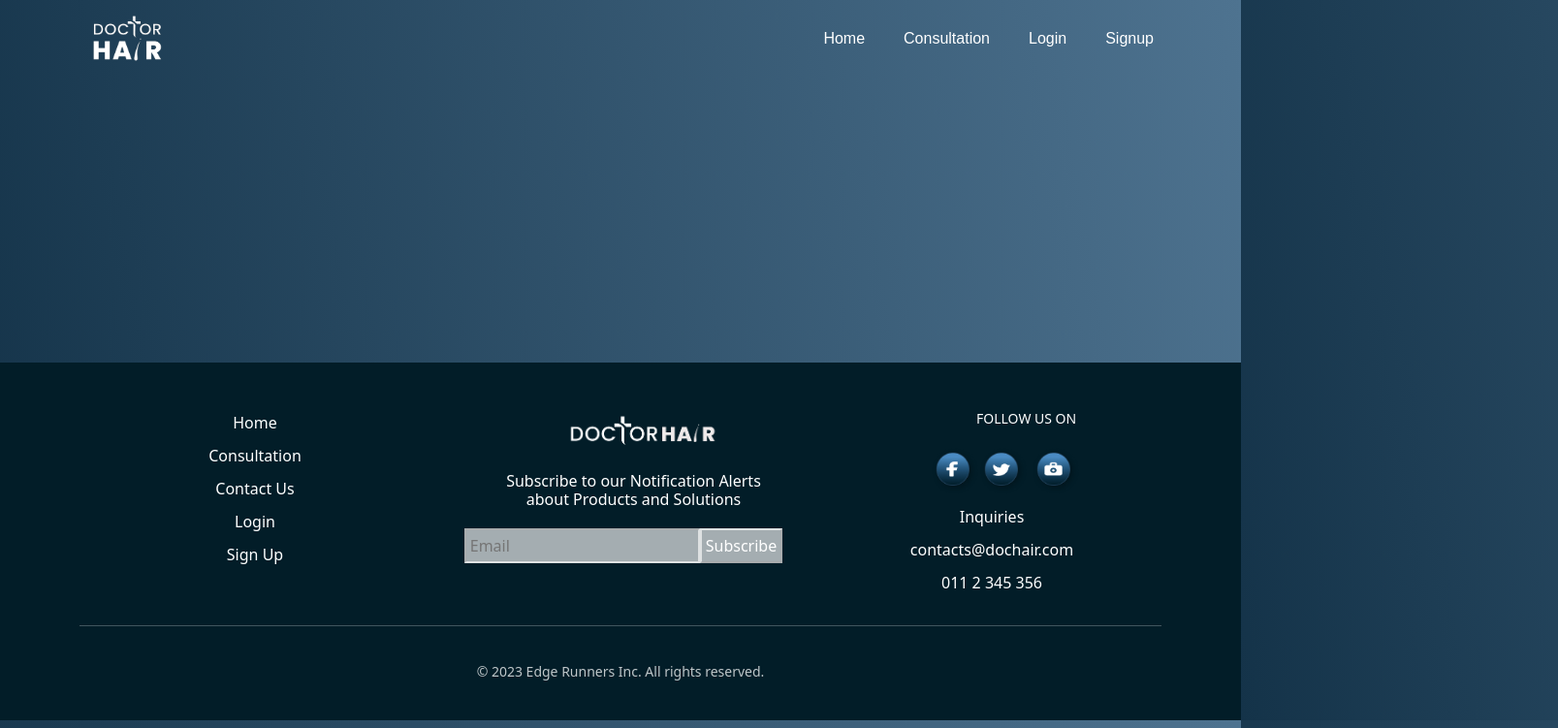
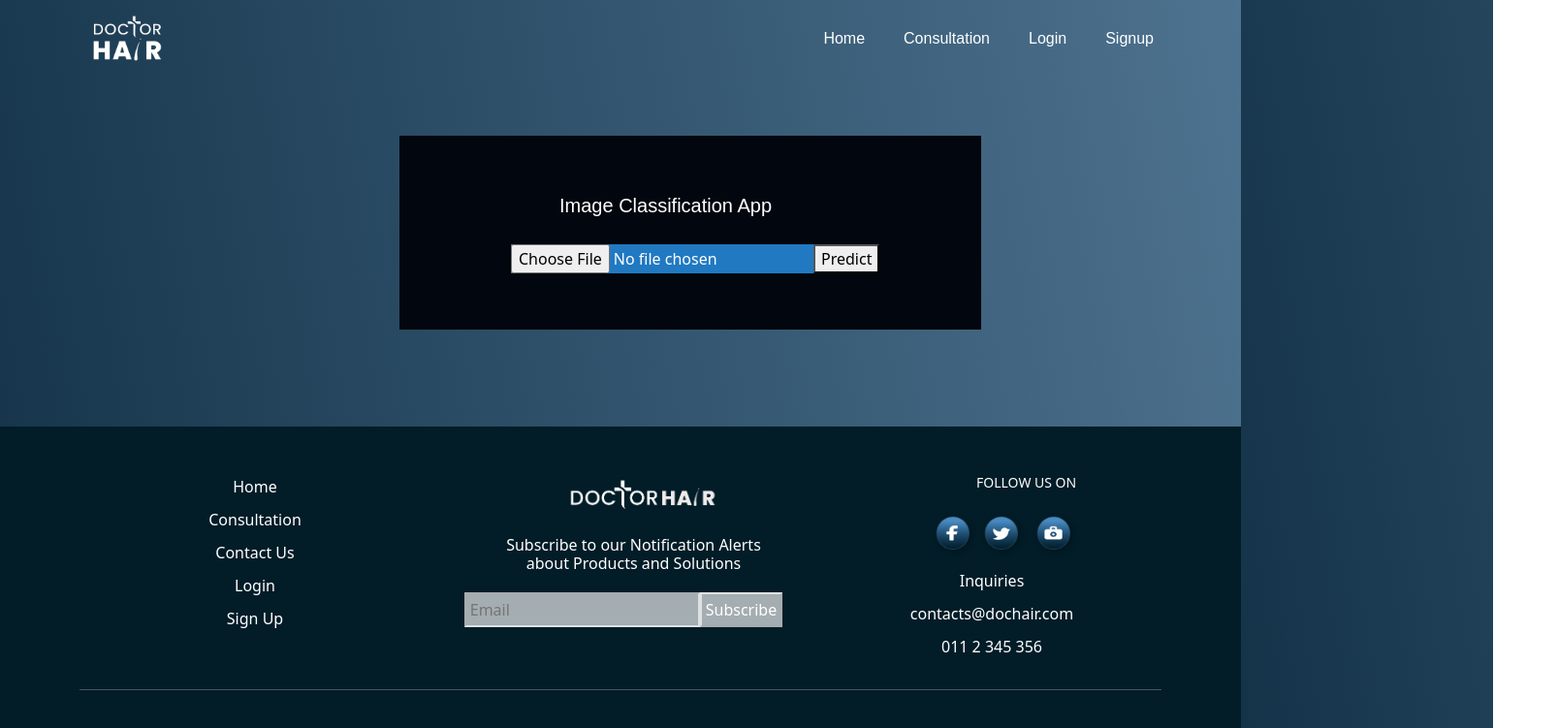
Before and after one commit to zaidlameer/SDGPCC, a React (Create React App) app in the folder frontend/: page /consultation in a window 1280 px wide. Shown: the top 751 px of the page at 97% size, 1607 px wide, since content can reach past the window. Built offline with nearby package versions, Linux system fonts and the light colour scheme.

Commit message:
Update consultation js and css

```diff
--- a/frontend/src/pages/Consultation.css
+++ b/frontend/src/pages/Consultation.css
@@ -5,19 +5,32 @@ body {
 .flask {
     color: white;
     position: relative;
-    display: block;
-    margin: 0 auto;
-    left: 31%;
-    top: 100px;
+    left: 330px;
+    top: -40px;
+    margin-bottom: 160px; /* adjust to set the footer level of the page */
 }
 
 .flask h1 {
-    font-size: 30px;
+    font-size: 20px;
     padding-bottom: 20px;
     position: relative;
-    left: 10px;
+    left: 50px;
 }
 
 .file-upload {
     background-color: #2179c2;
 }
+
+.background-fill {
+    background-color: #02060e;
+    width: 600px;
+    height: 200px;
+    position: relative;
+    top: 100px;
+}
+
+.inner {
+    position: relative;
+    top: -140px;
+    left: 115px;
+}
--- a/frontend/src/pages/Consultation.js
+++ b/frontend/src/pages/Consultation.js
@@ -36,7 +36,8 @@ function Consultation() {
 
     return (
         <Container className={"flask"}>
-            <div>
+            <div className={"background-fill"}>
+                <div className="inner">
                     <h1>Image Classification App</h1>
                     <form onSubmit={handleSubmit}>
                         <input className={"file-upload"} type="file" onChange={handleFileInputChange}/>
@@ -45,6 +46,7 @@ function Consultation() {
                     {prediction && <p>{prediction}</p>}
                     {error && <p style={{color: 'red'}}>{error}</p>}
                 </div>
+            </div>
         </Container>
     );
 }
```
Lines whose indentation alone changed are shown as unchanged.
